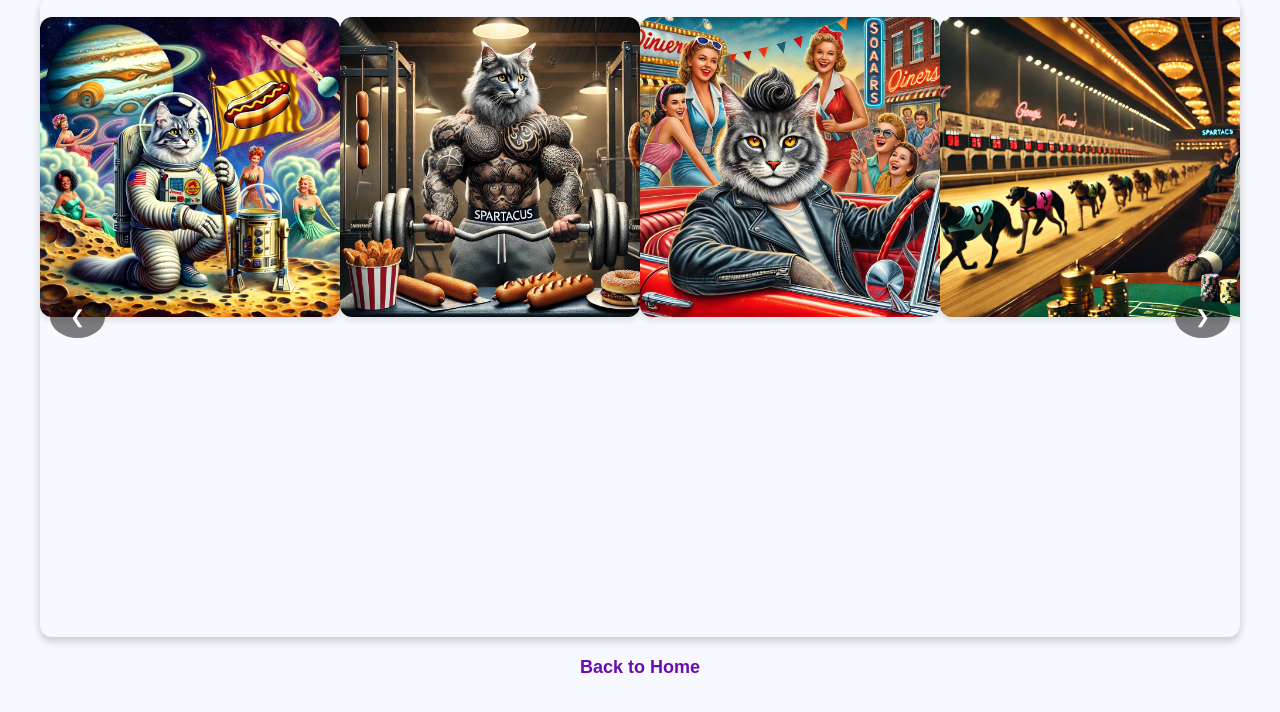
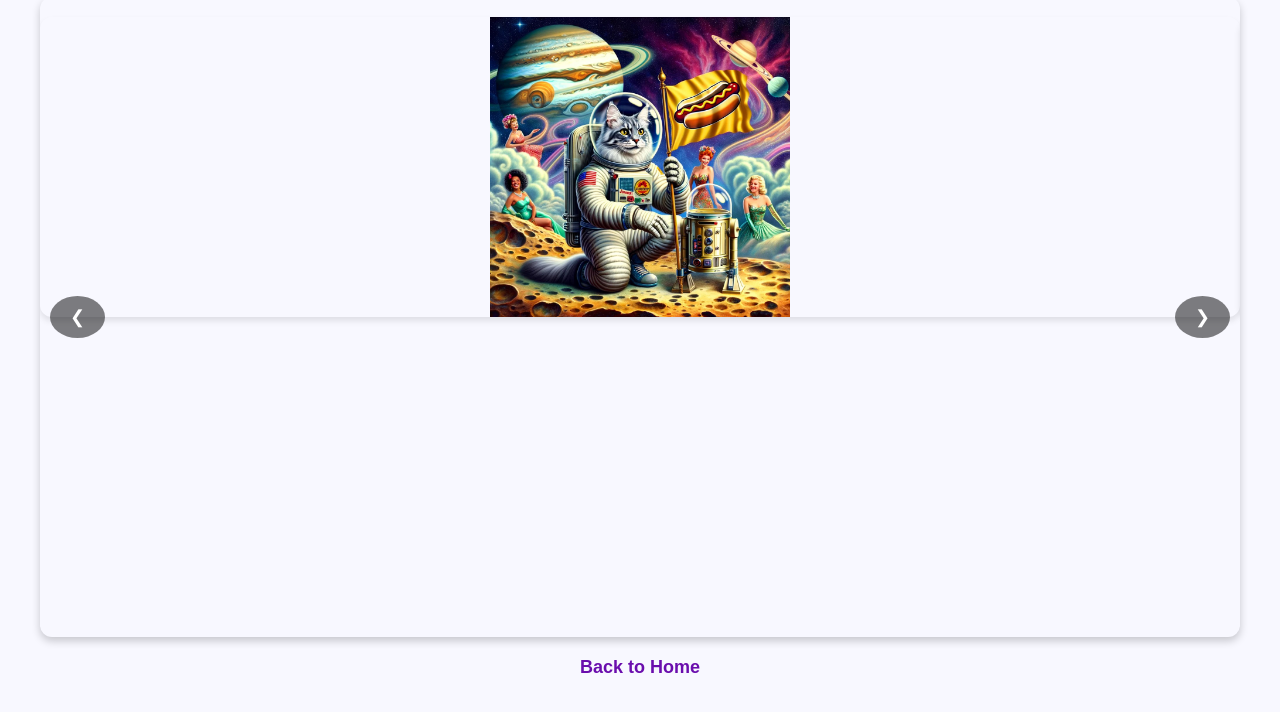
Before and after one commit to Spartyparty11/sparty, a plain HTML site: page carousel.html in a window 1280 px wide. Shown: the part 136-848 px from the top of the page. Drawn offline with Linux system fonts and the light colour scheme.

Commit message:
Update carousel.html

```diff
--- a/carousel.html
+++ b/carousel.html
@@ -15,22 +15,24 @@
 
         .carousel {
             position: relative;
-            overflow: hidden;
+            overflow: hidden; /* Ensures only one image is visible at a time */
             border-radius: 12px;
             box-shadow: 0 4px 8px rgba(0, 0, 0, 0.2);
             width: 100%;
-            height: 600px; /* Larger height to accommodate image proportions */
+            height: 600px; /* Adjust for consistent image dimensions */
         }
 
         .carousel-images {
             display: flex;
             transition: transform 0.5s ease-in-out;
+            width: 100%; /* Adjust to prevent extra images from showing */
         }
 
         .carousel-images img {
-            width: 100%;
-            height: 100%;
-            object-fit: contain; /* Prevent cutting off images */
+            flex-shrink: 0;
+            width: 100%; /* Ensure each image takes up 100% of the container */
+            height: 100%; /* Match the container height */
+            object-fit: contain; /* Prevent distortion or cropping */
         }
 
         .prev, .next {
@@ -147,7 +149,7 @@
         let index = 0;
 
         const updateCarousel = () => {
-            const imageWidth = images[0].clientWidth;
+            const imageWidth = carousel.clientWidth;
             carousel.style.transform = `translateX(${-index * imageWidth}px)`;
         };
 
@@ -170,6 +172,7 @@
         });
 
         window.addEventListener('resize', updateCarousel);
+        updateCarousel(); // Ensure it works on page load
     </script>
 </body>
 </html>
```
